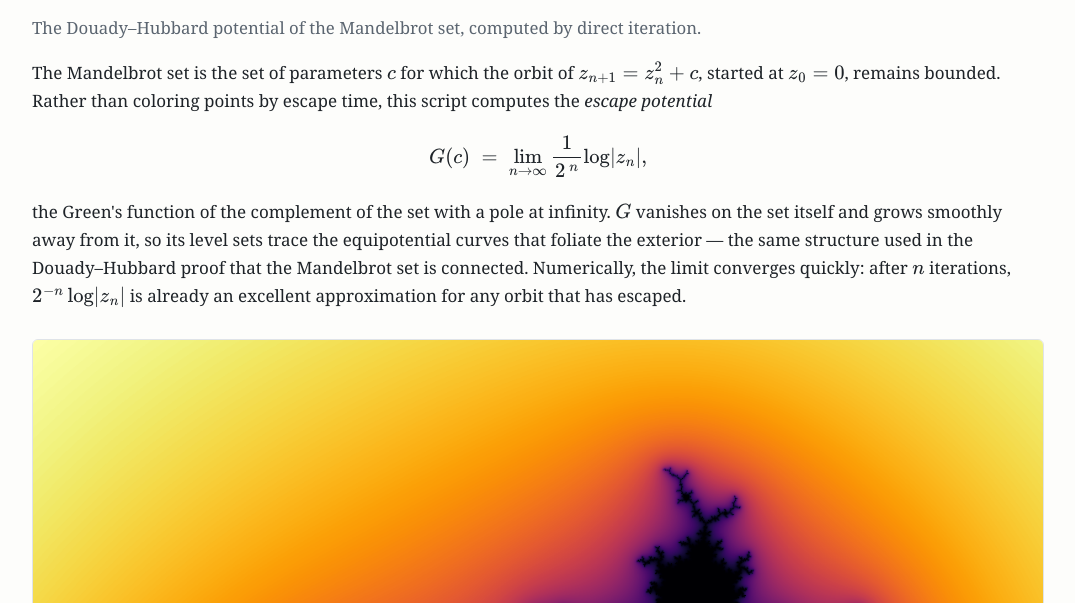
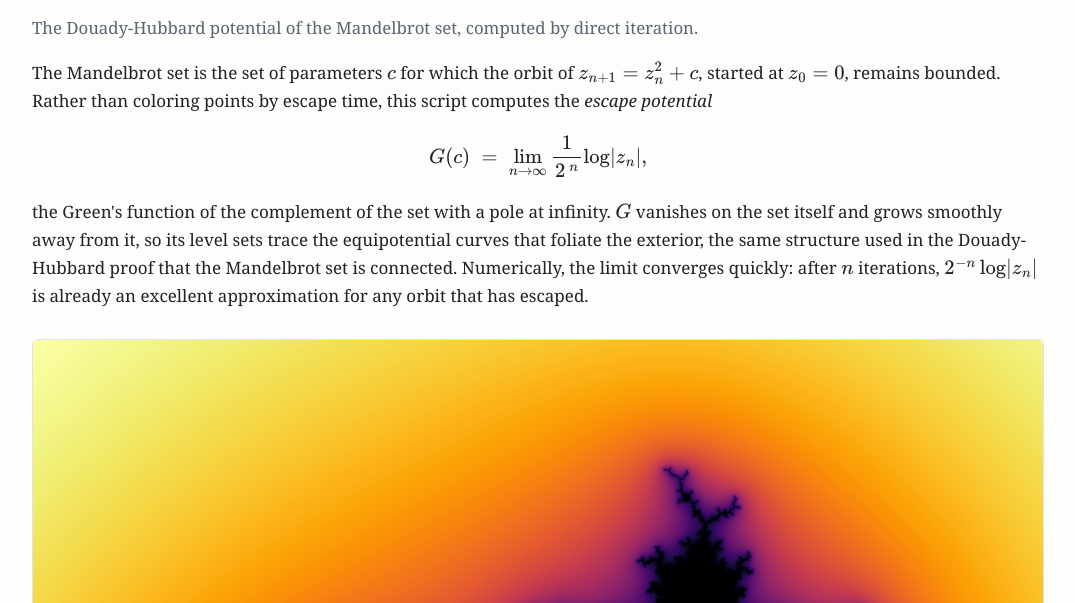
Before and after one commit to bellusciom/bellusciom.github.io, a plain HTML site: page projects/mandelbrot/index.html in a window 1280 px wide. Shown: the part 197-800 px from the top of the page, without its empty margins (102-1177 px from the left). Drawn offline with nearby package versions, Linux system fonts and the light colour scheme.

Commit message:
Update index.html

```diff
--- a/projects/mandelbrot/index.html
+++ b/projects/mandelbrot/index.html
@@ -27,7 +27,7 @@ MathJax = { tex: { inlineMath: [['$', '$'], ['\\(', '\\)']] } };
   <div class="breadcrumb"><a href="../../index.html#projects">&larr; All projects</a></div>
 
   <h1>Mandelbrot Escape Potential</h1>
-  <p class="lede">The Douady&ndash;Hubbard potential of the Mandelbrot set, computed by direct iteration.</p>
+  <p class="lede">The Douady-Hubbard potential of the Mandelbrot set, computed by direct iteration.</p>
 
   <!-- EDIT ME: project description — adjust or extend as you like. -->
   <p>
@@ -42,8 +42,8 @@ MathJax = { tex: { inlineMath: [['$', '$'], ['\\(', '\\)']] } };
   <p>
     the Green's function of the complement of the set with a pole at infinity.
     $G$ vanishes on the set itself and grows smoothly away from it, so its level
-    sets trace the equipotential curves that foliate the exterior &mdash; the same
-    structure used in the Douady&ndash;Hubbard proof that the Mandelbrot set is
+    sets trace the equipotential curves that foliate the exterior, the same
+    structure used in the Douady-Hubbard proof that the Mandelbrot set is
     connected. Numerically, the limit converges quickly: after $n$ iterations,
     $2^{-n}\log\lvert z_n\rvert$ is already an excellent approximation for any
     orbit that has escaped.
@@ -58,8 +58,8 @@ MathJax = { tex: { inlineMath: [['$', '$'], ['\\(', '\\)']] } };
 
   <!-- EDIT ME: dimension-map description — adjust or extend as you like. -->
   <p>
-    Each parameter $c$ also defines a Julia set $J_c$ — the boundary between
-    bounded and escaping orbits of $z \mapsto z^2 + c$ in the dynamical plane —
+    Each parameter $c$ also defines a Julia set $J_c$, the boundary between
+    bounded and escaping orbits of $z \mapsto z^2 + c$ in the dynamical plane,
     and its Hausdorff dimension varies with $c$. The map below assigns to every
     point of the parameter plane the dimension of its Julia set, computed via
     Bowen's formula: $\dim J_c$ is the unique $s$ at which the topological
```
